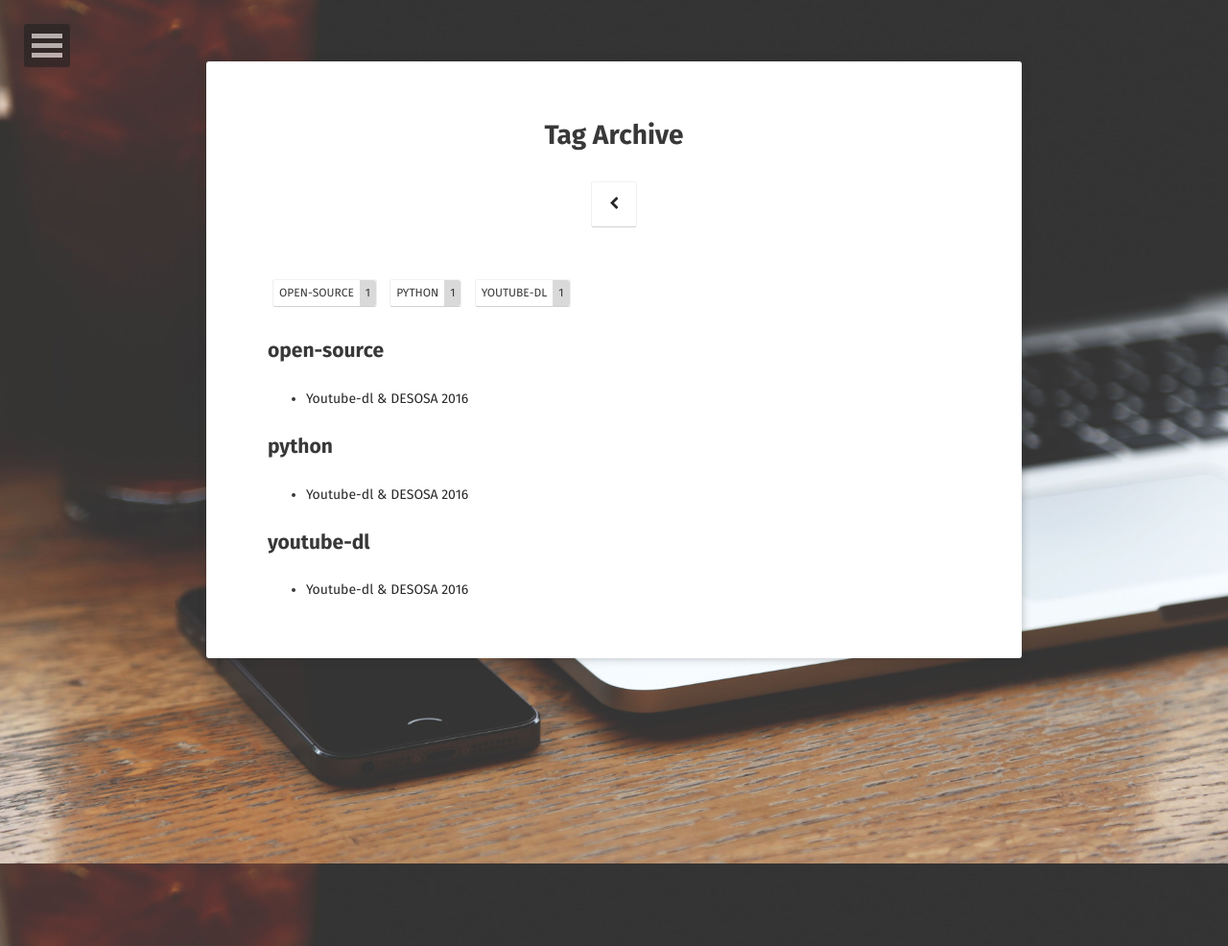
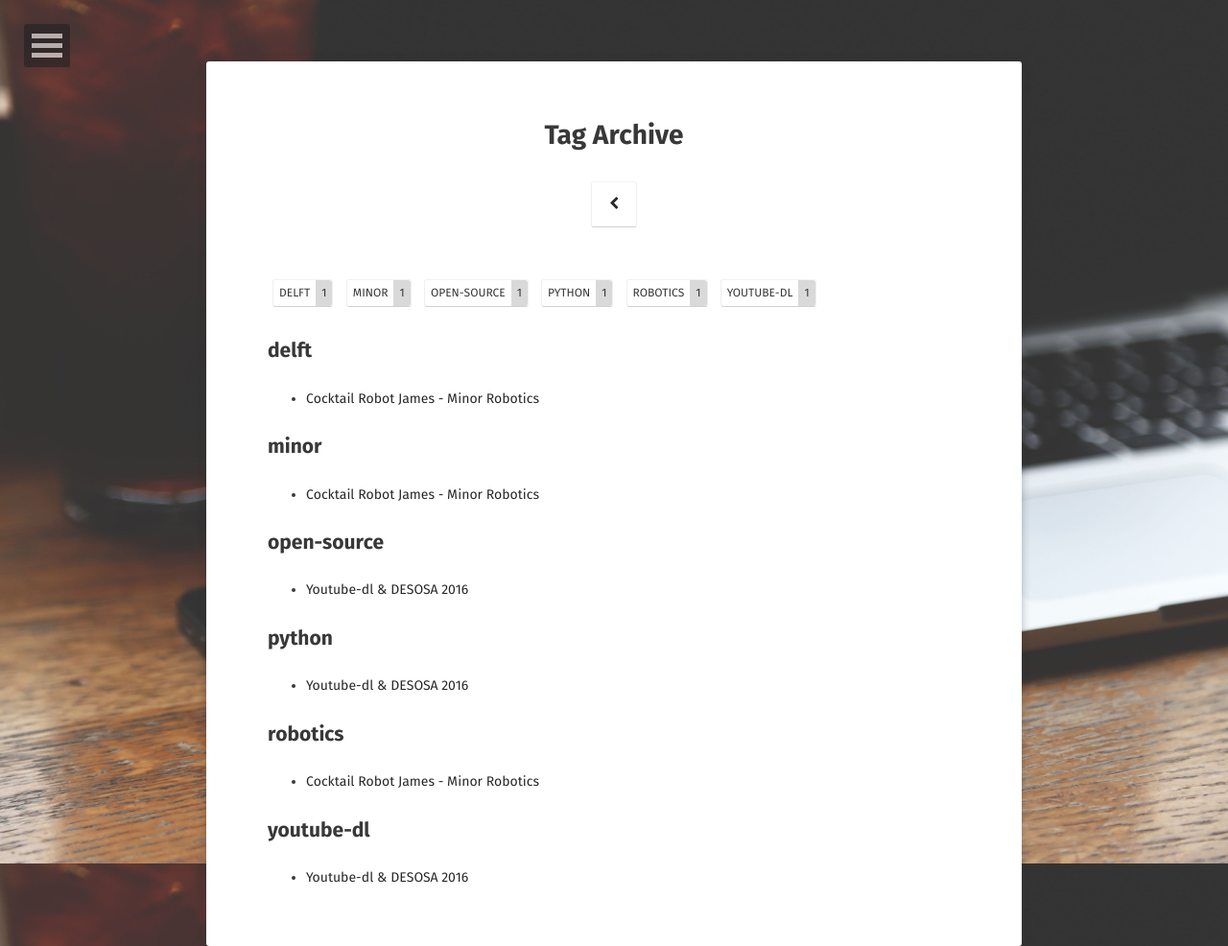
Before and after one commit to rvanbekkum/rvanbekkum.github.io, a Jekyll site: the page built from tags/index.html, in a window 1280 px wide. Shown: the whole page at 96% size. Built offline with Jekyll 4.4.1, drawn with Linux system fonts in a browser that asks for light colours; some web fonts are replaced.

Commit message:
Add a project

```diff
--- a/_config.yml
+++ b/_config.yml
@@ -1,6 +1,6 @@
 # Site
 title:              Rob van Bekkum
-bio:                'Software Engineer'
+bio:                'Software Engineer @ WSB Solutions'
 description:        "Software Engineer, Graduated MSc CS Delft University of Technology."
 reading_time:       true
 words_per_minute:   200
--- /dev/null
+++ b/_posts/2017-09-30-cocktail-robot.md
@@ -0,0 +1,24 @@
+---
+layout: post
+title:  "Cocktail Robot James - Minor Robotics"
+date:   2017-09-30
+excerpt: "Project of the Minor Robotics 2014/2015, Delft University of Technology"
+project: true
+tag:
+- robotics
+- minor
+- delft
+comments: true
+---
+
+![Poster James](/assets/img/cocktailrobot/robot_5.png)
+
+Back in the study year 2014/2015, as a team of five students, we have built the cocktail robot "James" for the Minor Robotics at the Delft University of Technology.
+Through an [Android app](https://play.google.com/store/apps/details?id=nl.groepje4.cocktailapp&hl=en) you can make a selection and place your order using NFC, after which the robot gathers the ingredients and mixes the cocktail for you.
+
+{% capture images %}
+    /assets/img/cocktailrobot/robot_1.JPG
+    /assets/img/cocktailrobot/robot_3.png
+    /assets/img/cocktailrobot/robot_2.JPG
+{% endcapture %}
+{% include gallery images=images caption="Cocktail Robot James" cols=3 %}
```
Also changed, not shown: assets/img/cocktailrobot/robot_1.JPG (added), assets/img/cocktailrobot/robot_2.JPG (added), assets/img/cocktailrobot/robot_3.png (added), assets/img/cocktailrobot/robot_4.jpg (added), assets/img/cocktailrobot/robot_5.png (added).
